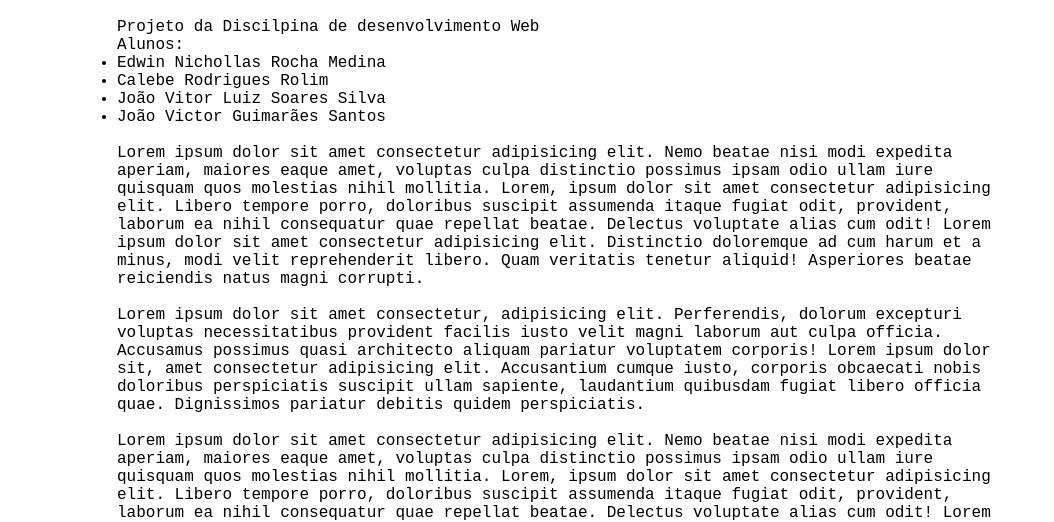
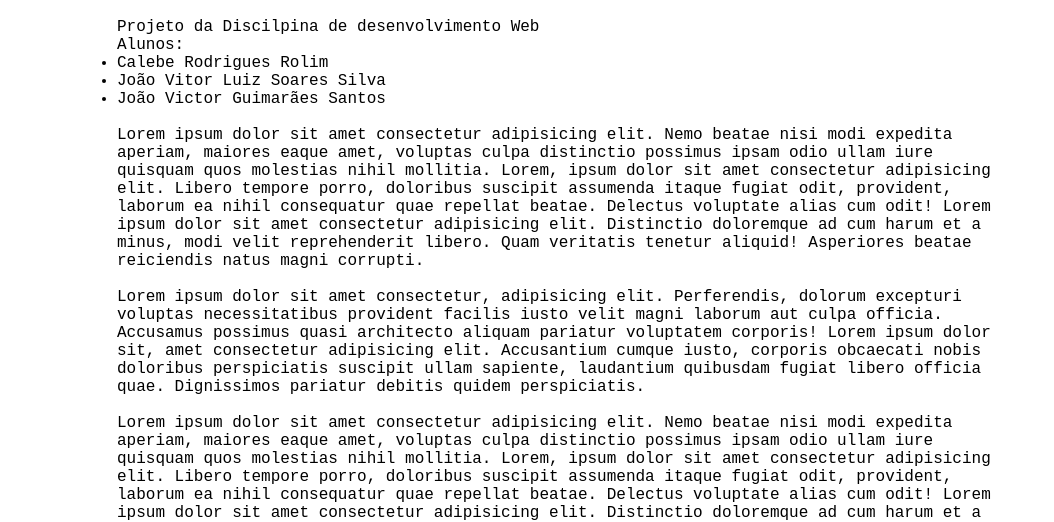
Before and after one commit to Joaovlss4/freddy-pizza, a plain HTML site: page index.html in a window 1280 px wide. Shown: the part 269-791 px from the top of the page, without its empty margins (83-1137 px from the left). Drawn offline with nearby package versions, Linux system fonts and the light colour scheme; a web font is replaced by a local one.

Commit message:
Edwin removido

```diff
--- a/index.html
+++ b/index.html
@@ -34,7 +34,6 @@
         <p>Projeto da Discilpina de desenvolvimento Web</p>
         <p>Alunos:</p>
         <ul>
-            <li>Edwin Nichollas Rocha Medina</li>
             <li>Calebe Rodrigues Rolim</li>
             <li>João Vitor Luiz Soares Silva</li>
             <li>João Victor Guimarães Santos</li>
```
